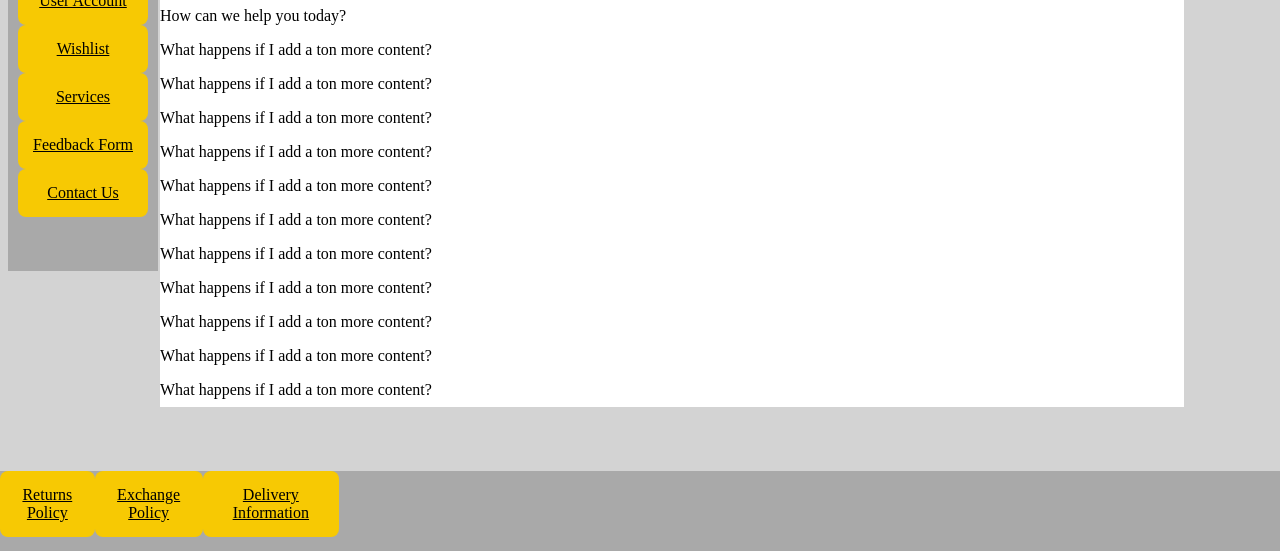
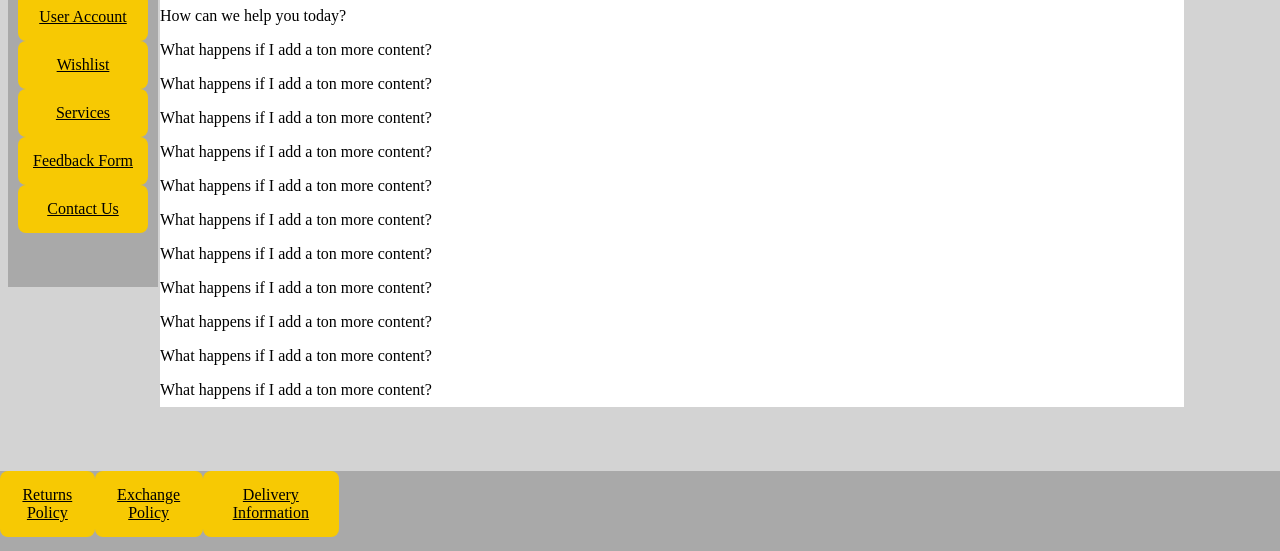
Before and after one commit to CallumTabram/CoolWebsite, a plain HTML site: page index.html in a window 1280 px wide. Shown: the part 249-800 px from the top of the page. Drawn offline with Linux system fonts and the light colour scheme.

Commit message:
Update index.html

```diff
--- a/index.html
+++ b/index.html
@@ -81,7 +81,7 @@
 		height: 400px;
 		background-color: darkgray;
 		position: fixed;
-		top: 15%
+		top: 17%
 	}
 	.Vertical{
 		list-style-type: none;
```
